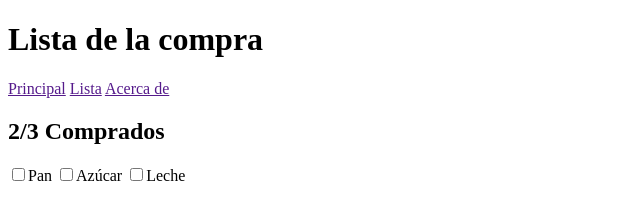
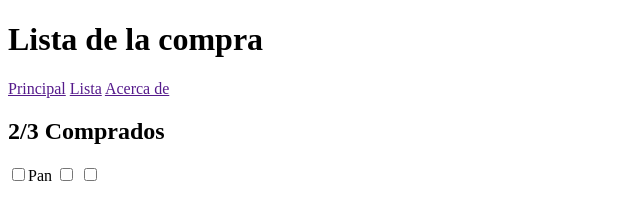
Before and after one commit to Dursu86/202301-W1CH3-Daniel-Ursua, a website: page Index.html in a window 1280 px wide. Shown: the whole page, without its empty margins (0-640 px from the left). Drawn offline with Linux system fonts and the light colour scheme.

Commit message:
Update list

```diff
--- a/Index.html
+++ b/Index.html
@@ -20,8 +20,8 @@
   </div>
   <section id="List">
     <label><input type="checkbox" name="Pan" id="">Pan</label>
-    <label><input type="checkbox" name="Azúcar" id="">Azúcar</label>
-    <label><input type="checkbox" name="Leche" id="">Leche</label>
+    <label><input type="checkbox" name="Azúcar" id=""></label>
+    <label><input type="checkbox" name="Leche" id=""></label>
   </section>
 
   <footer>
```
